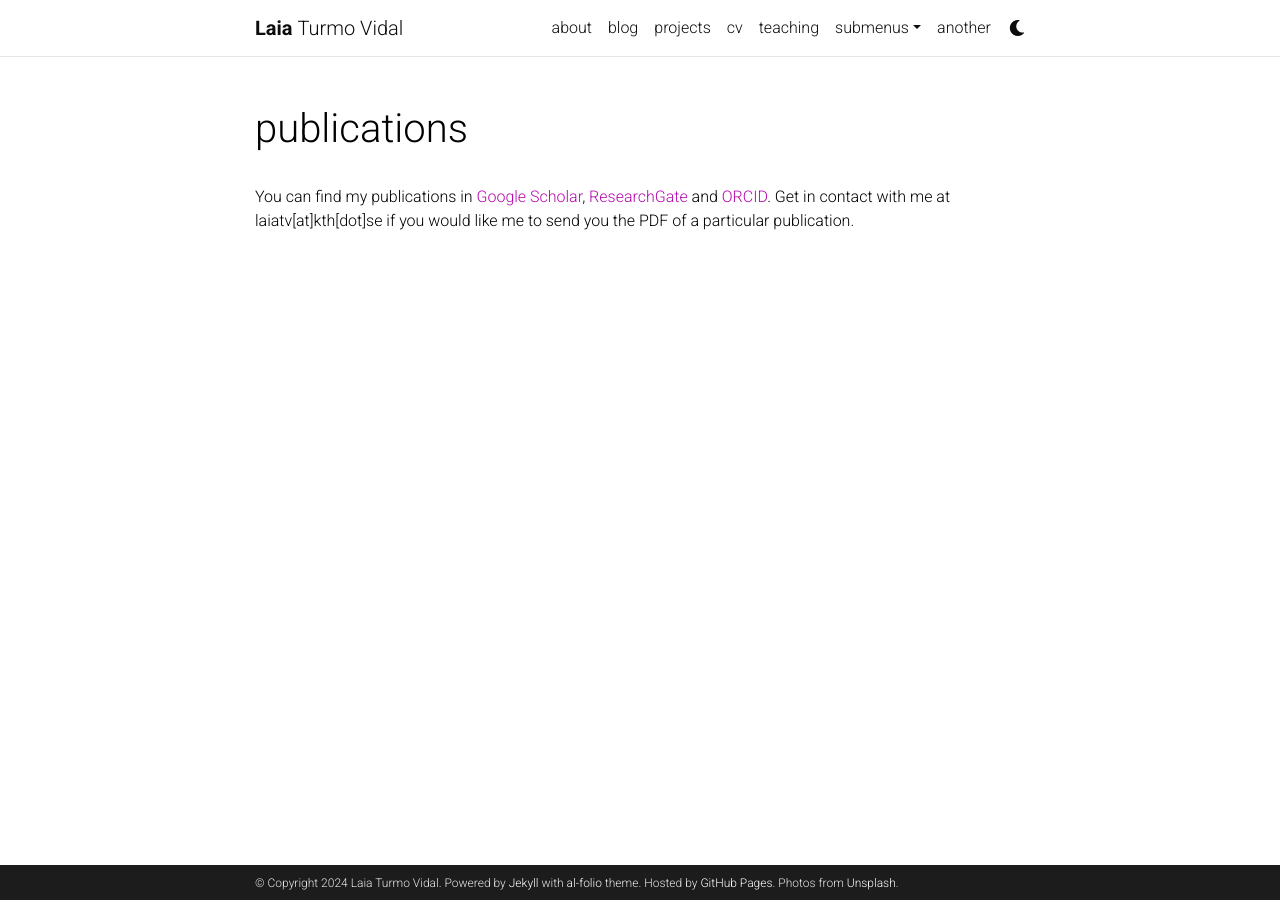
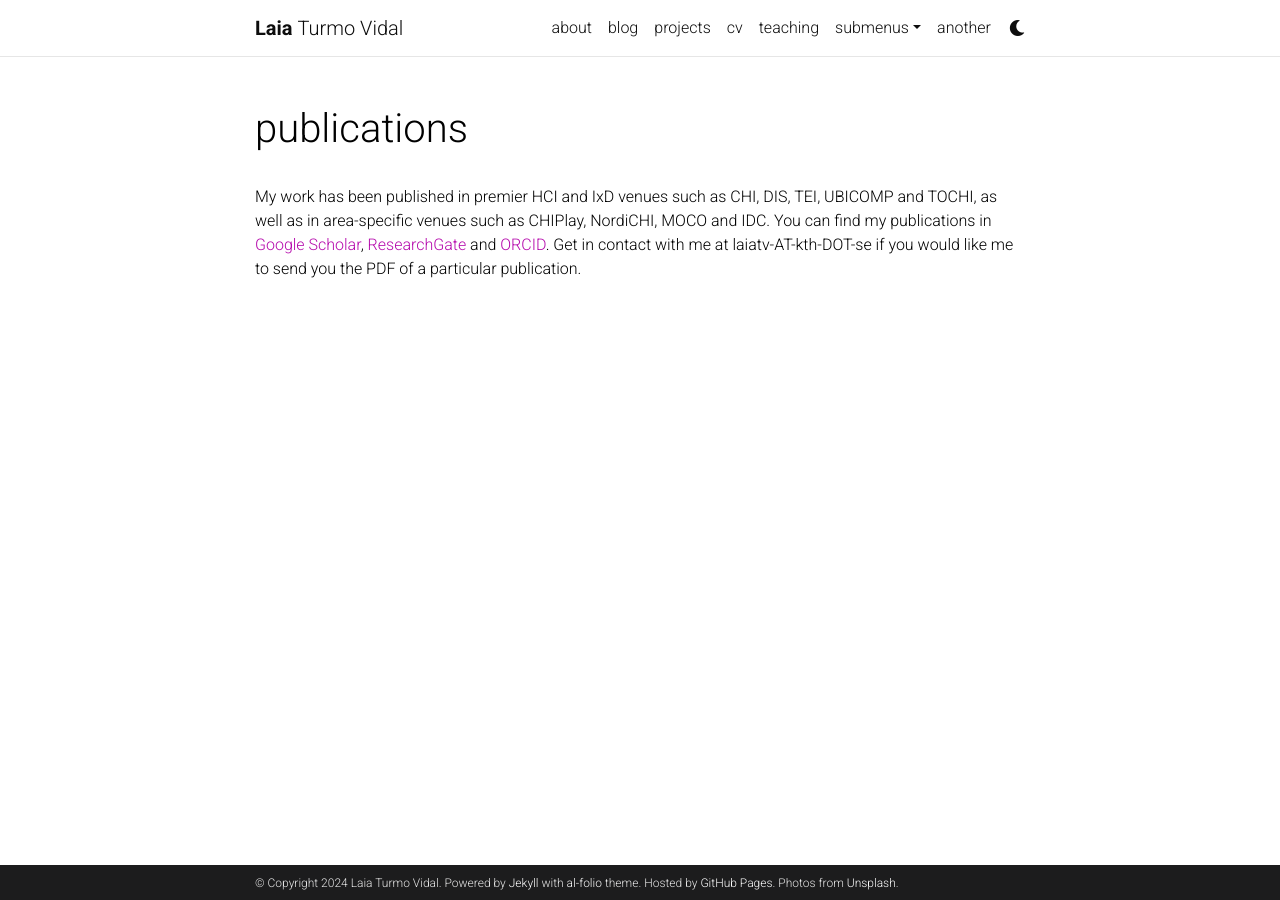
Before and after one commit to laiatv/laiatv.github.io, a Jekyll site: the page built from _pages/publications.md, in a window 1280 px wide. Built offline with Jekyll 4.4.1, drawn with Linux system fonts in a browser that asks for light colours; comment, search, counter and statistics services are not loaded; a style sheet for code colours, icons or effects is not loaded.

Commit message:
Update publications5.md

```diff
--- a/_pages/publications.md
+++ b/_pages/publications.md
@@ -7,7 +7,7 @@ title: publications
 <!--nav: true-->
 <!--nav_order: 1-->
 ---
-You can find my publications in [Google Scholar](https://scholar.google.com/citations?user=TFogrXkAAAAJ&hl=en), [ResearchGate](https://www.researchgate.net/profile/Laia-Turmo-Vidal) and [ORCID](https://orcid.org/0000-0002-1769-0138). Get in contact with me at laiatv[at]kth[dot]se if you would like me to send you the PDF of a particular publication.
+My work has been published in premier HCI and IxD venues such as CHI, DIS, TEI, UBICOMP and TOCHI, as well as in area-specific venues such as CHIPlay, NordiCHI, MOCO and IDC. You can find my publications in [Google Scholar](https://scholar.google.com/citations?user=TFogrXkAAAAJ&hl=en), [ResearchGate](https://www.researchgate.net/profile/Laia-Turmo-Vidal) and [ORCID](https://orcid.org/0000-0002-1769-0138). Get in contact with me at laiatv-AT-kth-DOT-se if you would like me to send you the PDF of a particular publication.
 
 <!-- _pages/publications.md -->
 <!-- <div class="publications"> -->
```
